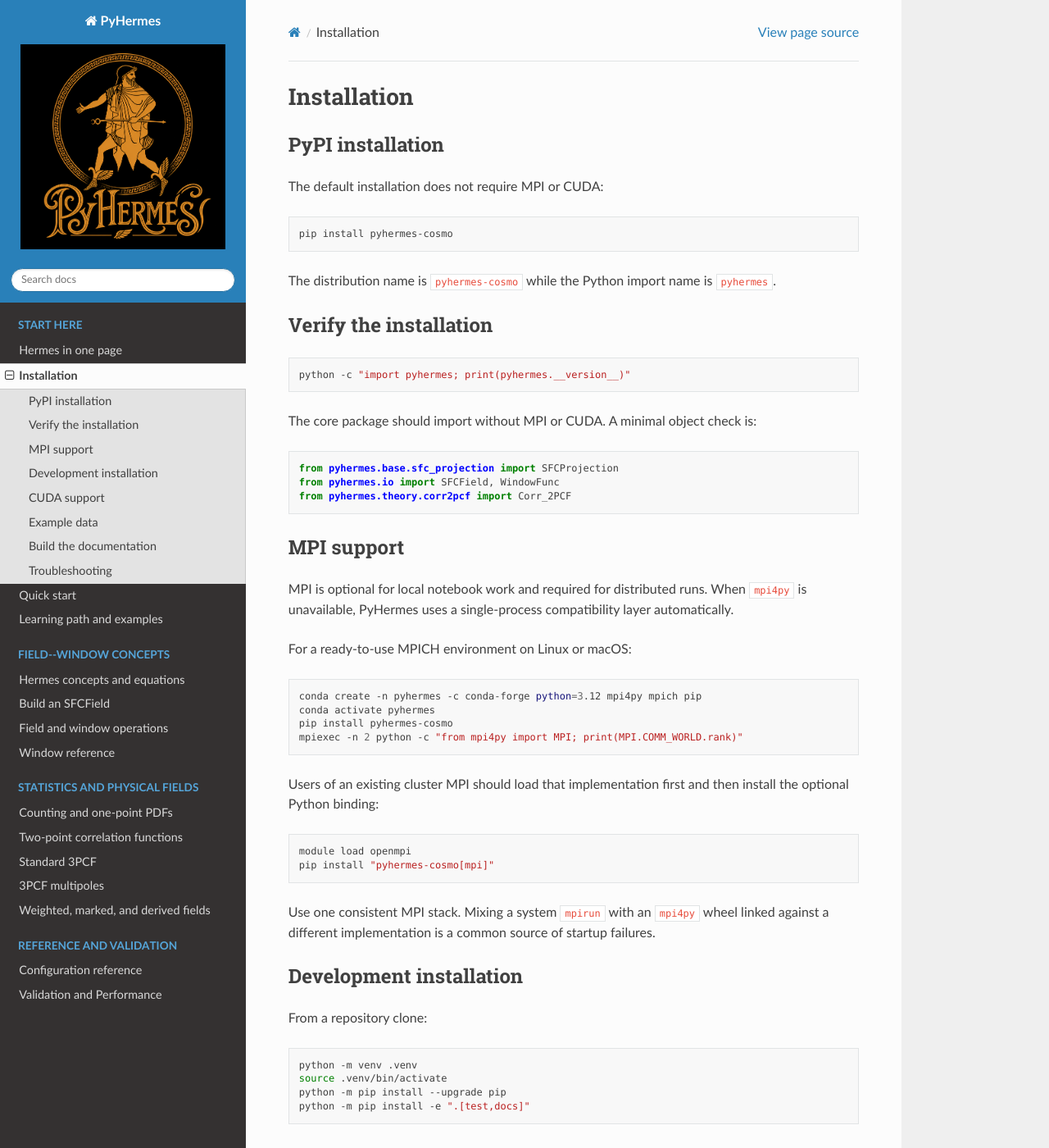
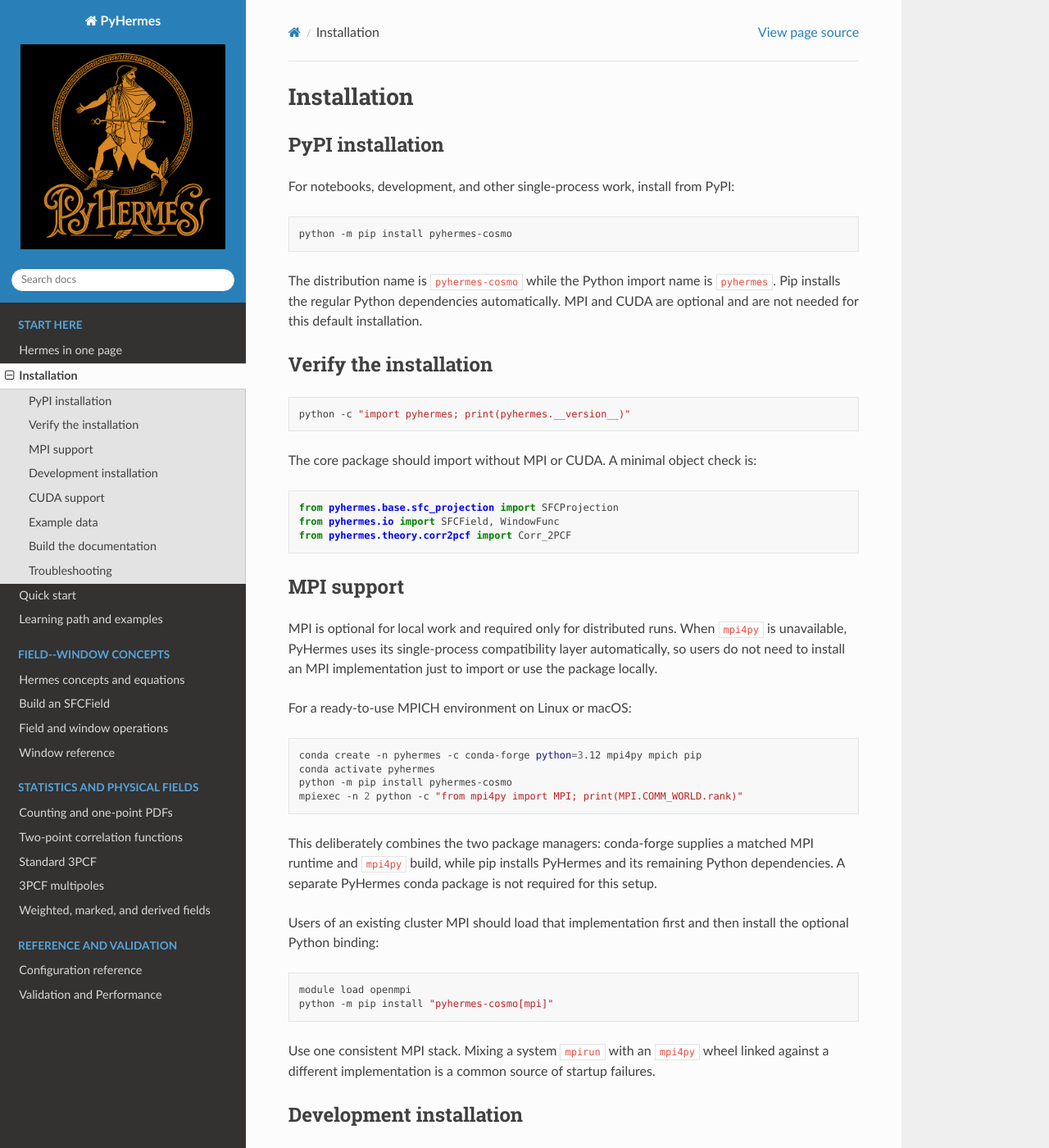
Before and after one commit to SYSUSPA-Projects/PyHermes, a Sphinx documentation site: the page built from docs/install.rst, in a window 1280 px wide and 1400 px high. Shown: the whole window at 82% size. Built offline with Sphinx 7.4.7 and the Read the Docs theme 3.1.0, drawn with Linux system fonts in a browser that asks for light colours.

Commit message:
Fix PyPI links and clarify MPI setup

```diff
--- a/docs/install.rst
+++ b/docs/install.rst
@@ -4,14 +4,15 @@ Installation
 PyPI installation
 -----------------
 
-The default installation does not require MPI or CUDA:
+For notebooks, development, and other single-process work, install from PyPI:
 
 .. code-block:: bash
 
-   pip install pyhermes-cosmo
+   python -m pip install pyhermes-cosmo
 
 The distribution name is ``pyhermes-cosmo`` while the Python import name is
-``pyhermes``.
+``pyhermes``. Pip installs the regular Python dependencies automatically. MPI
+and CUDA are optional and are not needed for this default installation.
 
 Verify the installation
 -----------------------
@@ -31,9 +32,10 @@ The core package should import without MPI or CUDA. A minimal object check is:
 MPI support
 -----------
 
-MPI is optional for local notebook work and required for distributed runs.
-When ``mpi4py`` is unavailable, PyHermes uses a single-process compatibility
-layer automatically.
+MPI is optional for local work and required only for distributed runs. When
+``mpi4py`` is unavailable, PyHermes uses its single-process compatibility
+layer automatically, so users do not need to install an MPI implementation
+just to import or use the package locally.
 
 For a ready-to-use MPICH environment on Linux or macOS:
 
@@ -41,8 +43,13 @@ For a ready-to-use MPICH environment on Linux or macOS:
 
    conda create -n pyhermes -c conda-forge python=3.12 mpi4py mpich pip
    conda activate pyhermes
-   pip install pyhermes-cosmo
+   python -m pip install pyhermes-cosmo
    mpiexec -n 2 python -c "from mpi4py import MPI; print(MPI.COMM_WORLD.rank)"
+
+This deliberately combines the two package managers: conda-forge supplies a
+matched MPI runtime and ``mpi4py`` build, while pip installs PyHermes and its
+remaining Python dependencies. A separate PyHermes conda package is not
+required for this setup.
 
 Users of an existing cluster MPI should load that implementation first and
 then install the optional Python binding:
@@ -50,7 +57,7 @@ then install the optional Python binding:
 .. code-block:: bash
 
    module load openmpi
-   pip install "pyhermes-cosmo[mpi]"
+   python -m pip install "pyhermes-cosmo[mpi]"
 
 Use one consistent MPI stack. Mixing a system ``mpirun`` with an ``mpi4py``
 wheel linked against a different implementation is a common source of startup
--- a/pyhermes/__init__.py
+++ b/pyhermes/__init__.py
@@ -1 +1 @@
-__version__ = "1.1.0rc1"
+__version__ = "1.1.0rc2"
```
Also changed, not shown: README.md (+28 -18 lines).
